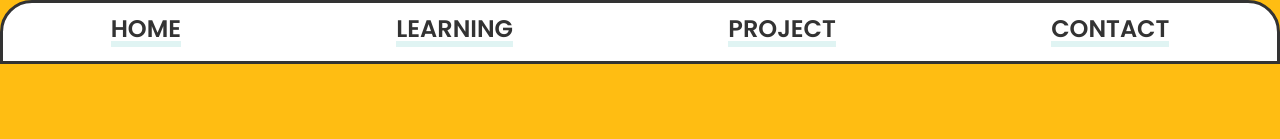
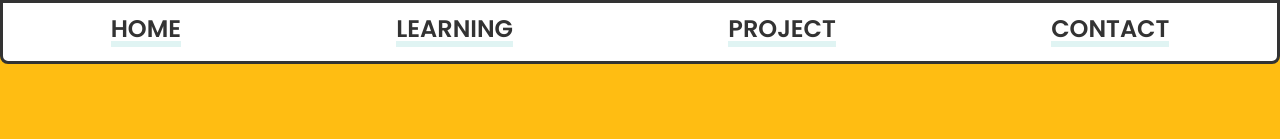
Before and after one commit to mmyeon/mmyeon-home, a React (Create React App) app: page / in a window 1280 px wide. Shown: the top 139 px of the page. Built offline with nearby package versions, Linux system fonts and the light colour scheme.

Commit message:
[style] 메뉴바 border-radius 수정

```diff
--- a/src/components/Gnb/NavBar.js
+++ b/src/components/Gnb/NavBar.js
@@ -11,7 +11,7 @@ const NavBarContainer = styled.div`
   width: 100%;
   z-index: 20;
   border: 3px solid ${COLORS.darkGray};
-  border-radius: 2em 2em 0 0;
+  border-radius: 0 0 0.5em 0.5em;
 
   @media ${device.tablet} {
     height: 4em;
```
